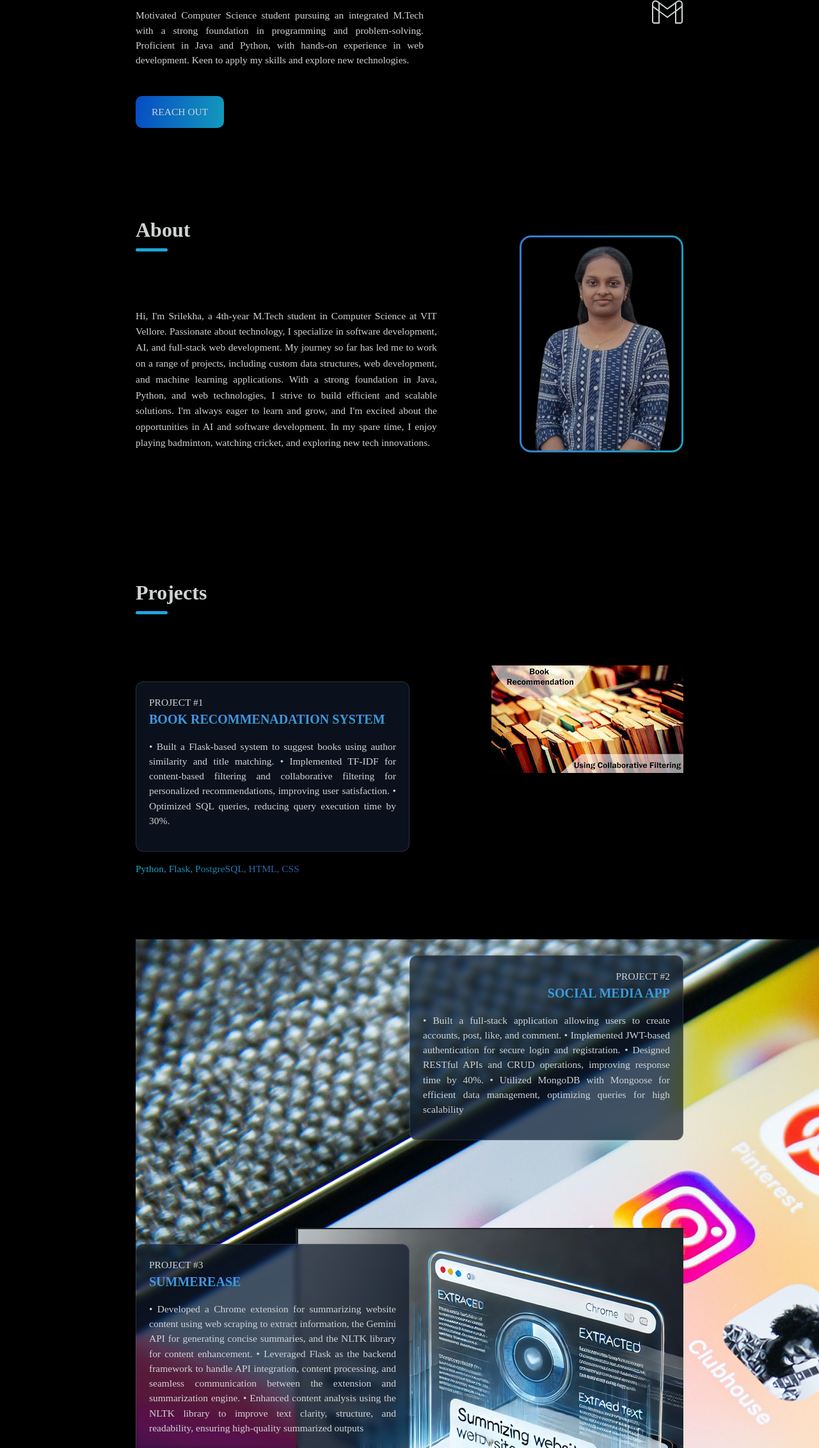
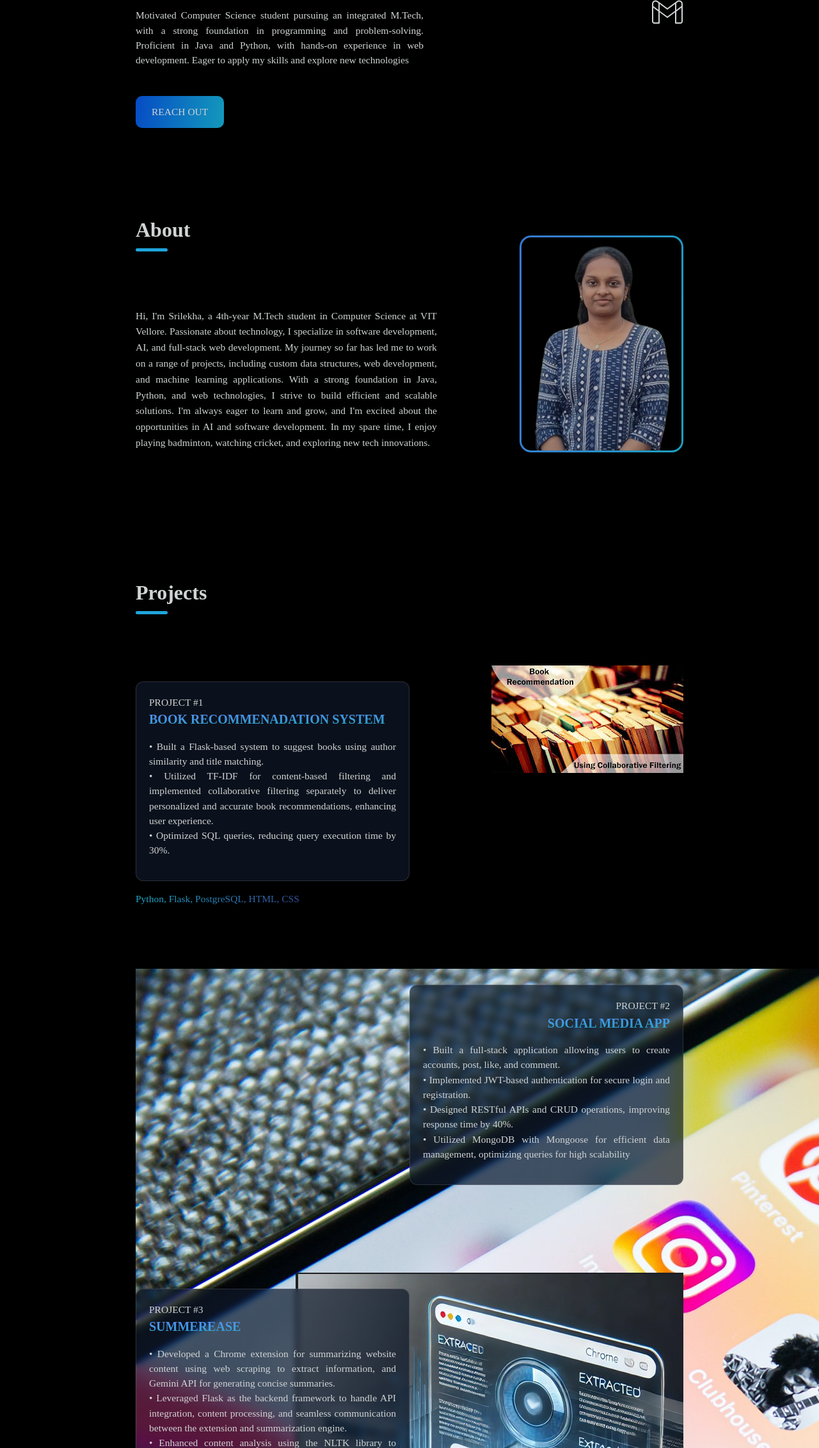
Before and after one commit to srilekhathammisetty/portfolio_srilekha, a plain HTML site: page index.html in a window 1280 px wide. Shown: the part 537-2800 px from the top of the page at 64% size. Drawn offline with Linux system fonts and the light colour scheme; files whose address does not match are found by name.

Commit message:
Updated index.html with changes

```diff
--- a/index.html
+++ b/index.html
@@ -36,7 +36,7 @@
 
           <li class="nav-link">
             <a
-              href="https://drive.google.com/file/d/1HN5vpra14MozofjZ4e3EdglQH6M7EpQU/view?usp=sharing"
+              href="https://drive.google.com/file/d/14bsFBo7KakIe4gqWreLQBGfkc6doSUAX/view?usp=sharing"
               target="_blank"
               >Resume</a
             >
@@ -174,15 +174,15 @@
         </p>
 
         <p style="text-align: justify">
-            Motivated Computer Science student pursuing an integrated M.Tech with a strong foundation in programming and
-            problem-solving. Proficient in Java and Python, with hands-on experience in web development. Keen to apply my
-            skills and explore new technologies.
+          Motivated Computer Science student pursuing an integrated M.Tech, with a strong foundation in programming
+          and problem-solving. Proficient in Java and Python, with hands-on experience in web development.
+          Eager to apply my skills and explore new technologies
         </p>
 
         <div class="cta-box">
           <a href="#contact" class="cta cta1">Reach out</a>
           <a
-            href="https://drive.google.com/file/d/1HN5vpra14MozofjZ4e3EdglQH6M7EpQU/view?usp=sharing "
+            href="https://drive.google.com/file/d/14bsFBo7KakIe4gqWreLQBGfkc6doSUAX/view?usp=sharing"
             target="_blank"
             class="cta cta2"
             >Resume</a
@@ -340,8 +340,8 @@
               <span>Project #1</span>
               <h3>Book Recommenadation System</h3>
               <p style="text-align: justify">
-                • Built a Flask-based system to suggest books using author similarity and title matching.
-                • Implemented TF-IDF for content-based filtering and collaborative filtering for personalized recommendations, improving user satisfaction.
+                • Built a Flask-based system to suggest books using author similarity and title matching.<br>
+                • Utilized TF-IDF for content-based filtering and implemented collaborative filtering separately to deliver personalized and accurate book recommendations, enhancing user experience.<br>
                 • Optimized SQL queries, reducing query execution time by 30%.
               </p>
 
@@ -371,9 +371,9 @@
               <span>Project #2</span>
               <h3>Social Media App</h3>
               <p style="text-align: justify">
-                • Built a full-stack application allowing users to create accounts, post, like, and comment.
-                • Implemented JWT-based authentication for secure login and registration.
-                • Designed RESTful APIs and CRUD operations, improving response time by 40%.
+                • Built a full-stack application allowing users to create accounts, post, like, and comment.<br>
+                • Implemented JWT-based authentication for secure login and registration.<br>
+                • Designed RESTful APIs and CRUD operations, improving response time by 40%.<br>
                 • Utilized MongoDB with Mongoose for efficient data management, optimizing queries for high scalability
               </p>
             </div>
@@ -400,9 +400,9 @@
               <h3>Summerease</h3>
               <p style="text-align: justify">
                 • Developed a Chrome extension for summarizing website content using web scraping to extract information,
-                the Gemini API for generating concise summaries, and the NLTK library for content enhancement.
+                and Gemini API for generating concise summaries.<br>
                 • Leveraged Flask as the backend framework to handle API integration, content processing, and seamless
-                communication between the extension and summarization engine.
+                communication between the extension and summarization engine.<br>
                 • Enhanced content analysis using the NLTK library to improve text clarity, structure, and readability,
                 ensuring high-quality summarized outputs
               </p>
```
